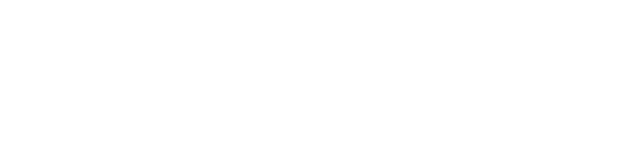
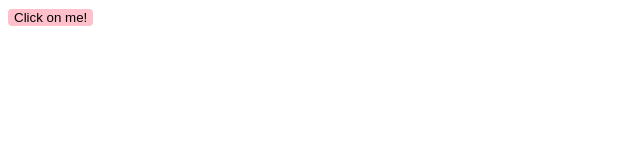
Before and after one commit to eventidesun/Animations-Galore, a plain HTML site: page Transitions/index.html in a window 1280 px wide. Shown: the whole page, without its empty margins (0-640 px from the left). Drawn offline with Linux system fonts and the light colour scheme.

Commit message:
Started the transition stuff

```diff
--- a/Transitions/index.html
+++ b/Transitions/index.html
@@ -2,9 +2,10 @@
 <html lang="en">
 <head>
     <meta charset="UTF-8">
-    <title>Title</title>
+    <title>Transitions</title>
+    <link rel="stylesheet" href="styles.css"></link>
 </head>
 <body>
-
+    <button class="button">Click on me!</button>
 </body>
 </html>
--- a/Transitions/styles.css
+++ b/Transitions/styles.css
@@ -0,0 +1,7 @@
+.button {
+    cursor: pointer;
+    border: white 1px;
+    border-radius: 4px;
+    background-color: pink;
+    text-align: center;
+}
```
